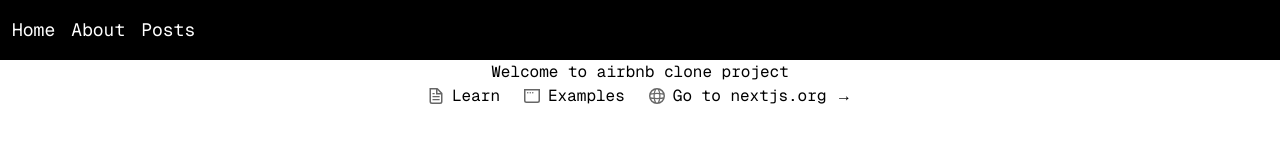
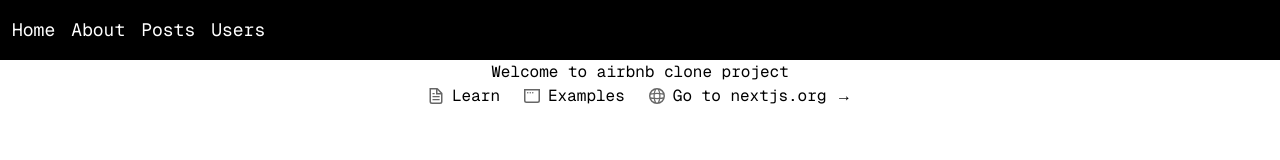
Before and after one commit to shadrack007/alx-project-0x02-setup, a Next.js app in the folder alx-project-0x02/: page / in a window 1280 px wide. Shown: the top 160 px of the page. Built offline with nearby package versions, Linux system fonts and the light colour scheme.

Commit message:
feat: added route to users

```diff
--- a/alx-project-0x02/components/layout/Header.tsx
+++ b/alx-project-0x02/components/layout/Header.tsx
@@ -14,6 +14,9 @@ const Header: React.FC = () => {
           <li>
             <ActiveLink href="/posts">Posts</ActiveLink>
           </li>
+          <li>
+            <ActiveLink href="/users">Users</ActiveLink>
+          </li>
         </ul>
       </nav>
     </header>
```
